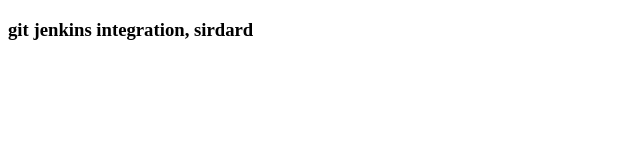
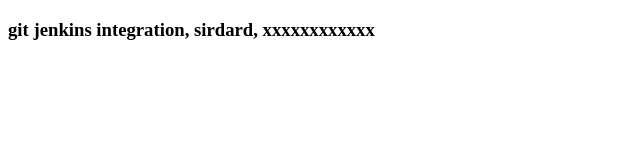
Before and after one commit to rishabhtayal72/index.html, a plain HTML site: page index.html in a window 1280 px wide. Shown: the whole page, without its empty margins (0-640 px from the left). Drawn offline with Linux system fonts and the light colour scheme.

Commit message:
Update index.html

```diff
--- a/index.html
+++ b/index.html
@@ -5,7 +5,7 @@
 </head>
 
 <body>
-	<h3>git jenkins integration, sirdard</h3>
+	<h3>git jenkins integration, sirdard, xxxxxxxxxxxx</h3>
 </body>
 
 </html>
```
